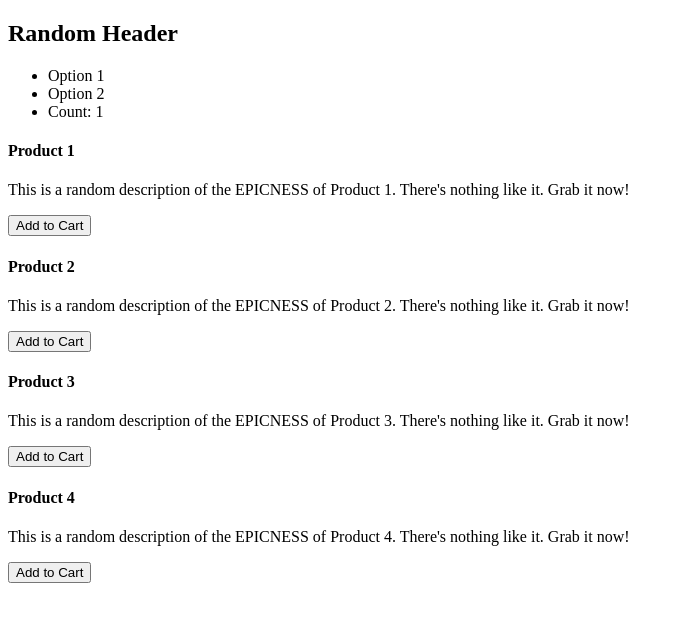
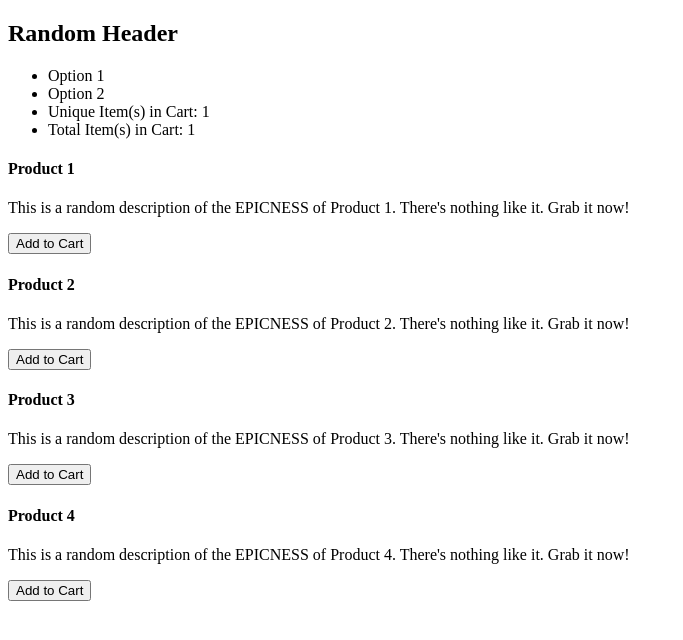
Before and after one commit to Mitadru47/React-State-Management-Test-App, a React (Vite) app: page / in a window 1280 px wide. Shown: the top 640 px of the page, without its empty margins (0-683 px from the left). Built offline with nearby package versions, Linux system fonts and the light colour scheme.

Commit message:
Revamped Cart Metric(s) Display Logic
Displaying total and unique cart item counts separately

```diff
--- a/src/components/App.jsx
+++ b/src/components/App.jsx
@@ -2,6 +2,10 @@ import { useState } from "react";
 
 import { Header } from "./Header";
 import { Products } from "./Products";
+
+function calculateTotalCartItemCount(cartItems){
+  return cartItems.reduce((totalCartItemCount, cartItem) => totalCartItemCount + cartItem.count, 0);
+}
 
 function App() {
 
@@ -21,7 +25,7 @@ function App() {
 
     <>
 
-      <Header cartItemCount={cartItems.length} />
+      <Header cartUniqueItemCount={cartItems.length} totalCartItemCount={calculateTotalCartItemCount(cartItems)} />
       <Products products={products} />
 
     </>
--- a/src/components/Header.jsx
+++ b/src/components/Header.jsx
@@ -1,4 +1,4 @@
-function Links({ cartItemCount }){
+function Links({ cartUniqueItemCount, totalCartItemCount }){
 
   return (
 
@@ -11,7 +11,8 @@ function Links({ cartItemCount }){
           <li>Option 1</li>
           <li>Option 2</li>
 
-          <li>{`Count: ${cartItemCount}`}</li>
+          <li>{`Unique Item(s) in Cart: ${cartUniqueItemCount}`}</li>
+          <li>{`Total Item(s) in Cart: ${totalCartItemCount}`}</li>
 
         </ul>
 
@@ -21,14 +22,14 @@ function Links({ cartItemCount }){
   );
 }
 
-export function Header({ cartItemCount }) {
+export function Header({ cartUniqueItemCount, totalCartItemCount }) {
 
   return (
 
     <>
 
       <h2>Random Header</h2>
-      <Links cartItemCount={cartItemCount} />
+      <Links cartUniqueItemCount={cartUniqueItemCount} totalCartItemCount={totalCartItemCount} />
 
     </>
   );
```
